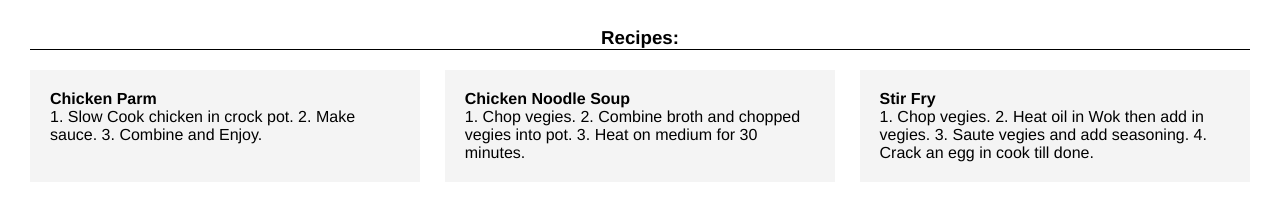
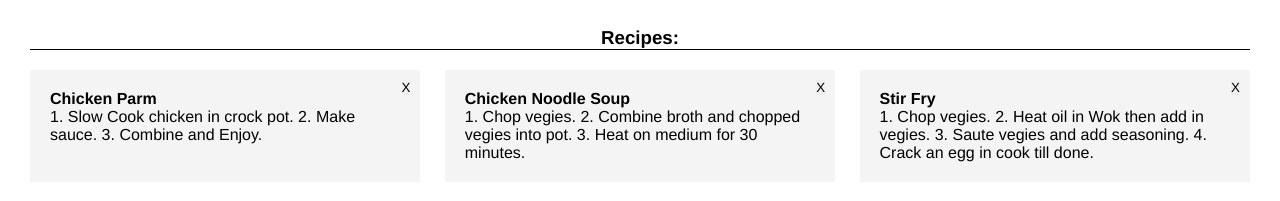
Before and after one commit to hborrelli1/recipe-builder, a Vue app: page / in a window 1280 px wide. Shown: the part 351-552 px from the top of the page. Built offline with nearby package versions, Linux system fonts and the light colour scheme.

Commit message:
Add functionality to delete a recipe.

```diff
--- a/src/components/RecipeItem.vue
+++ b/src/components/RecipeItem.vue
@@ -1,5 +1,8 @@
 <template>
   <div class="recipe-item">
+    <button
+      @click="$emit('del-recipe', recipe.id)"
+    >X</button>
     <h4>{{ recipe.title }}</h4>
     <p>{{ recipe.instructions }}</p>
   </div>
@@ -19,9 +22,21 @@
     background-color:#f4f4f4;
     margin-right:2%;
     margin-bottom:20px;
+    position:relative;
   }
 
   .recipe-item:nth-of-type(3n) {
     margin-right:0px;
   }
+
+  button {
+    position:absolute;
+    top:10px;
+    right:10px;
+    border:0;
+  }
+
+  button:hover {
+    cursor:pointer;
+  }
 </style>
--- a/src/components/Recipes.vue
+++ b/src/components/Recipes.vue
@@ -8,6 +8,7 @@
         v-for='recipe in recipes'
         v-bind:key='recipe.id'
         v-bind:recipe='recipe'
+        v-on:del-recipe="$emit('del-recipe', recipe.id)"
       />
     </div>
   </section>
--- a/src/views/Home.vue
+++ b/src/views/Home.vue
@@ -1,7 +1,10 @@
 <template>
   <div class="home">
     <AddRecipeForm v-on:add-recipe="addRecipe" />
-    <Recipes v-bind:recipes="recipes" />
+    <Recipes
+      v-bind:recipes="recipes"
+      v-on:del-recipe="deleteRecipe"
+    />
   </div>
 </template>
 
@@ -38,7 +41,10 @@ export default {
     },
     methods: {
       addRecipe(newRecipe) {
-        this.recipes = [...this.recipes, newRecipe]
+        this.recipes = [...this.recipes, newRecipe];
+      },
+      deleteRecipe(id) {
+        this.recipes = this.recipes.filter(recipe => recipe.id !== id);
       }
     }
 }
```
